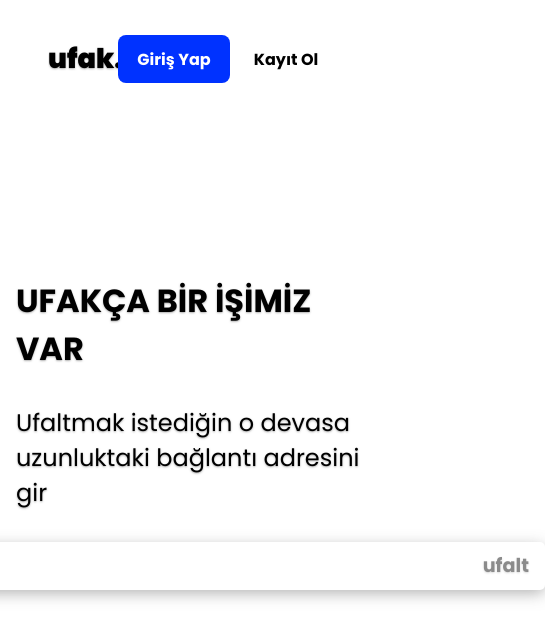
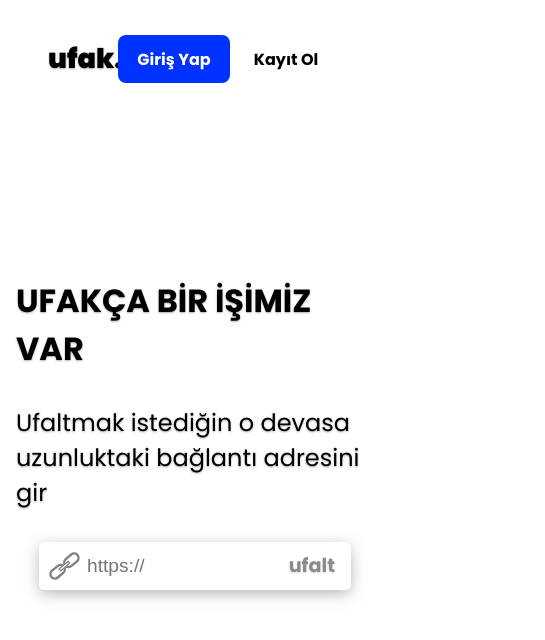
Before and after one commit to tarikcaliskan/ufak.ca, a React (Create React App) app: page / in a window 390 px wide. Shown: the top 640 px of the page, 545 px wide, since content can reach past the window. Built offline with nearby package versions, Linux system fonts and the light colour scheme.

Commit message:
some phone optimization

```diff
--- a/src/App.css
+++ b/src/App.css
@@ -116,6 +116,8 @@ h1, h2 {
   display: flex;
   position: relative;
   align-items: center;
+  width: 80%;
+  max-width: 700px;
   margin: 1rem 0;
 }
 
@@ -128,9 +130,9 @@ h1, h2 {
 .inputURL {
   height: 3rem;
   font-size: 1.2rem;
-  width: 700px;
   padding-left: 3rem;
   border: none;
+  width: 100%;
   border-radius: 5px;
   -webkit-box-shadow:  0px 4px 15px -1px rgba(100,100,100,0.5);
   -moz-box-shadow:  0px 4px 15px -1px rgba(100,100,100,0.5);
```
